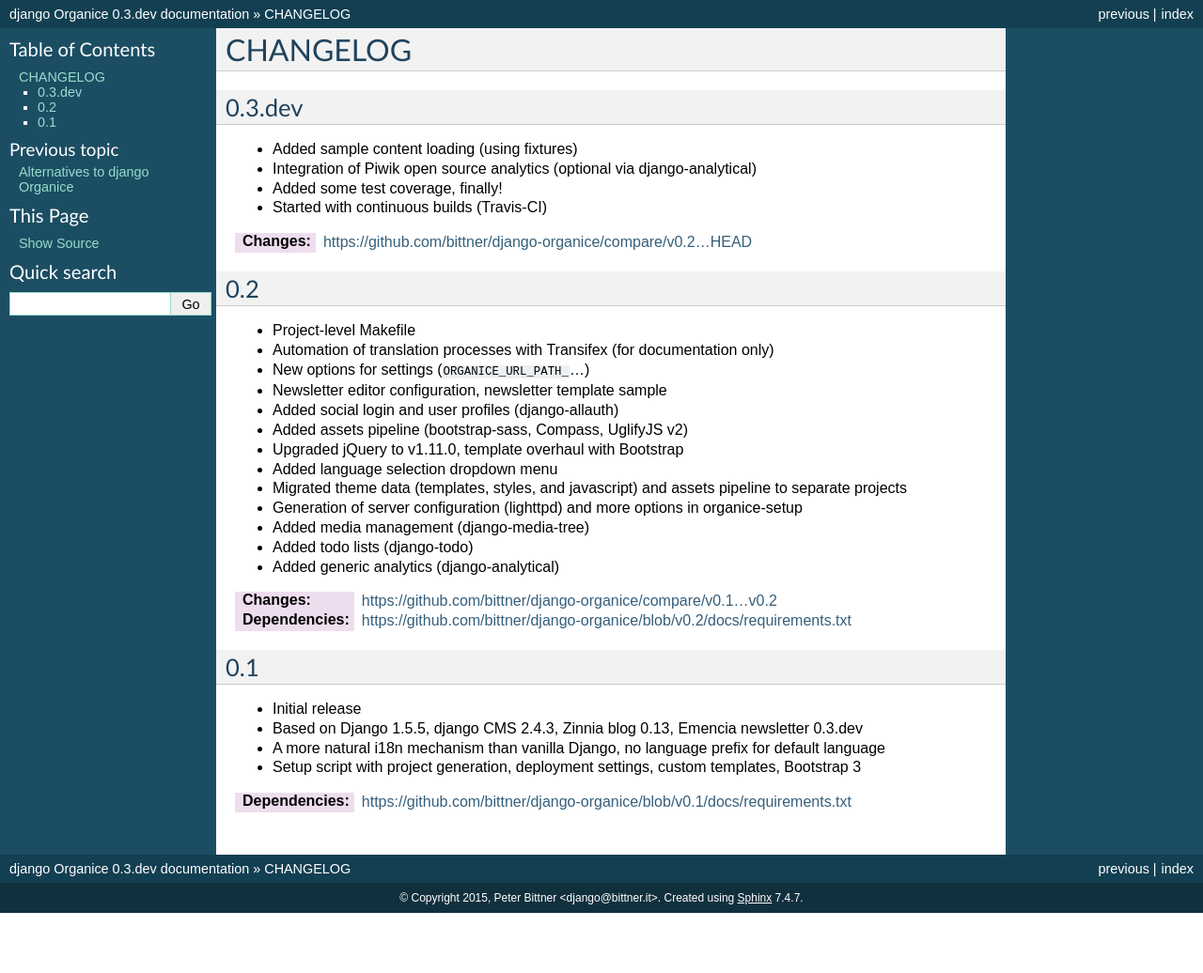
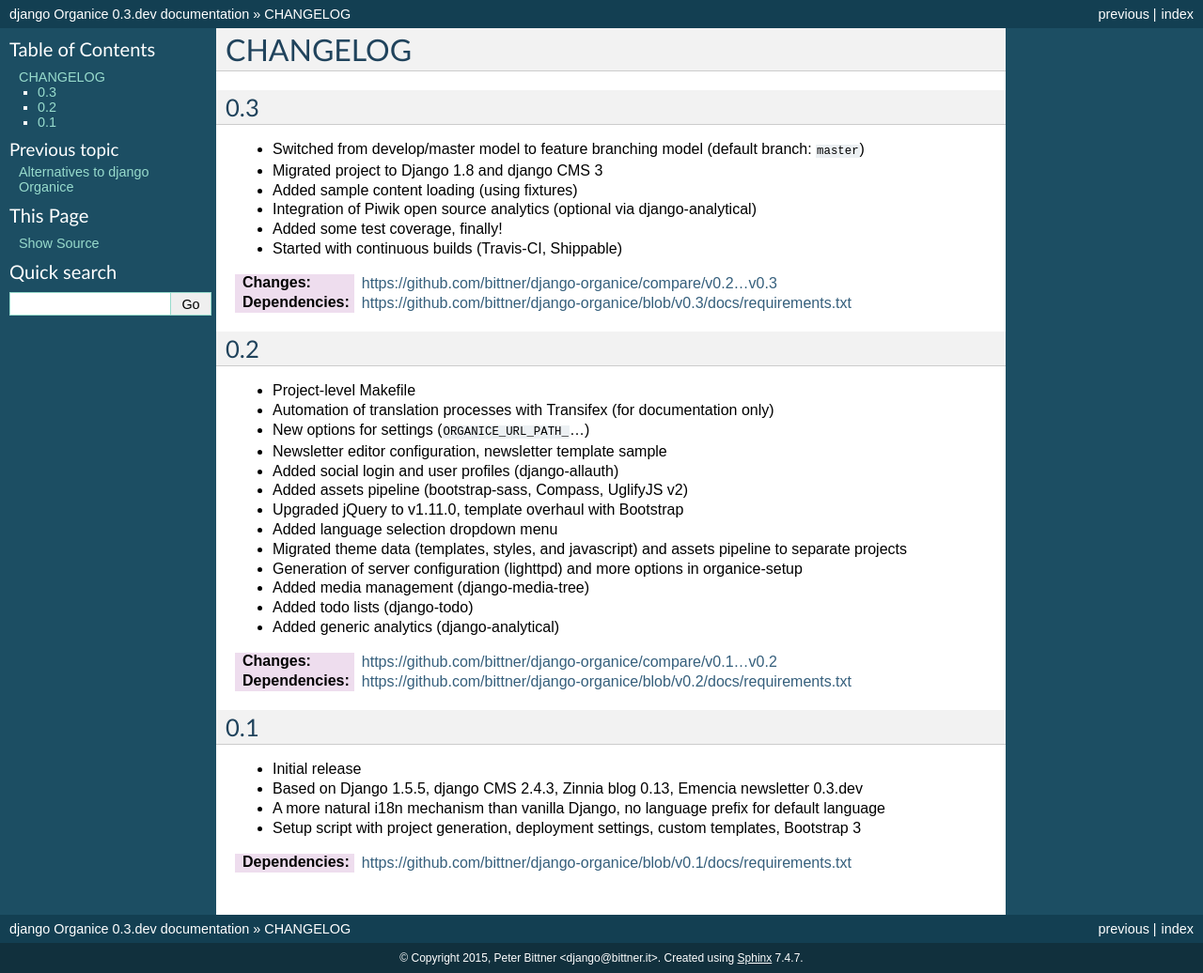
Before and after one commit to Organice/django-organice, a Sphinx documentation site: the page built from docs/changelog.rst, in a window 1280 px wide. Shown: the whole page at 94% size. Built offline with Sphinx 7.4.7, drawn with Linux system fonts in a browser that asks for light colours; before the commit the page ends 972 px from its top, so only the background shows below that.

Commit message:
Update changelog (intermediate), update setup instructions (Django 1.8)

```diff
--- a/docs/changelog.rst
+++ b/docs/changelog.rst
@@ -2,15 +2,18 @@
 CHANGELOG
 =========
 
-0.3.dev
-=======
+0.3
+===
 
+- Switched from develop/master model to feature branching model (default branch: ``master``)
+- Migrated project to Django 1.8 and django CMS 3
 - Added sample content loading (using fixtures)
 - Integration of Piwik open source analytics (optional via django-analytical)
 - Added some test coverage, finally!
-- Started with continuous builds (Travis-CI)
+- Started with continuous builds (Travis-CI, Shippable)
 
-:Changes: https://github.com/bittner/django-organice/compare/v0.2...HEAD
+:Changes: https://github.com/bittner/django-organice/compare/v0.2...v0.3
+:Dependencies: https://github.com/bittner/django-organice/blob/v0.3/docs/requirements.txt
 
 0.2
 ===
```
Also changed, not shown: 1 other file.
